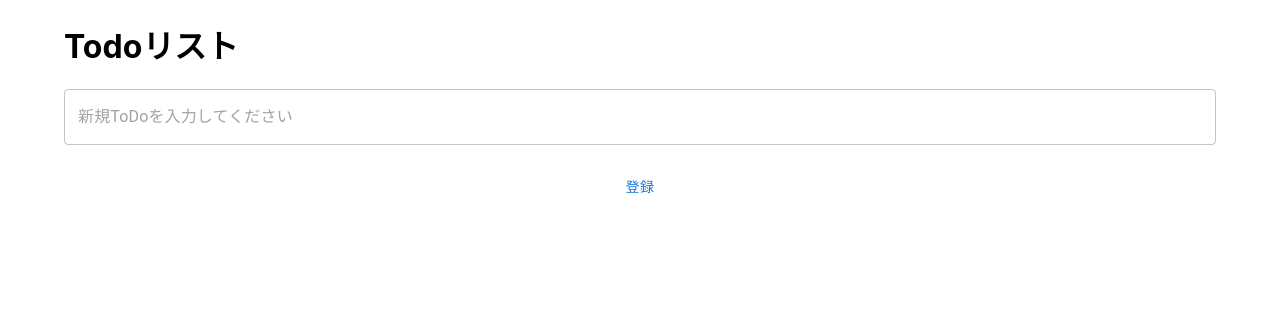
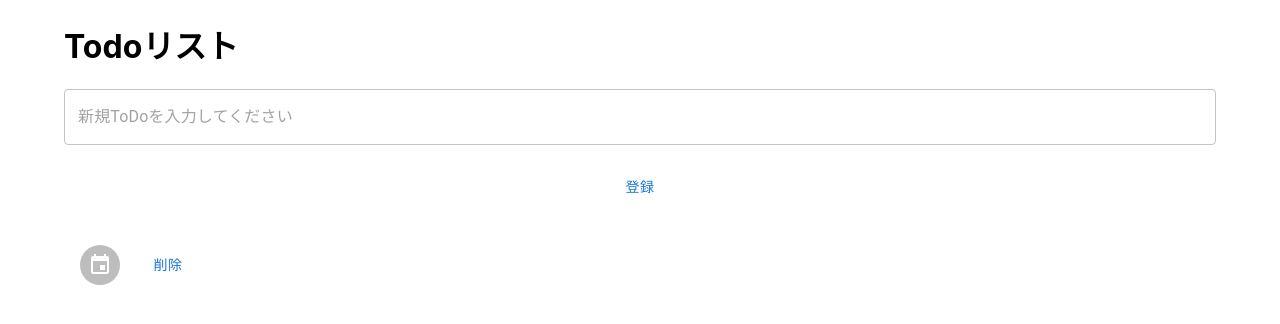
Before and after one commit to lcr3/react-sample, a React (Create React App) app: page / in a window 1280 px wide. Both pictures are taken after a click on the button "登録". Shown: the top 324 px of the page. Built offline with nearby package versions, Linux system fonts and the light colour scheme.

Commit message:
削除追加

```diff
--- a/src/component/ToDoList.tsx
+++ b/src/component/ToDoList.tsx
@@ -1,20 +1,33 @@
 import React from 'react'
 import TodoItem from '@/component/TodoItem'
 import { Todo } from '@/hooks/useTodo'
-import List from '@mui/material/List'
-import ListItem from '@mui/material/ListItem'
+// import List from '@mui/material/List'
+// import ListItem from '@mui/material/ListItem'
+import {
+  Avatar,
+  List,
+  ListItem,
+  ListItemButton,
+  ListItemAvatar,
+} from '@mui/material'
 
 type Props = {
   todos: Todo[]
+  onClick: (index: number) => void
 }
+
 const TodoList: React.FC<Props> = (props) => {
   return (
     <>
       <List>
-        {props.todos.map(({ id, title }) => {
+        {props.todos.map((value, index) => {
           return (
-            <ListItem key={`list_item_${id}`}>
-              <TodoItem title={title} />
+            <ListItem key={`list_item_${value.id}`}>
+              <TodoItem
+                index={index}
+                title={value.title}
+                onClick={props.onClick}
+              />
             </ListItem>
           )
         })}
--- a/src/component/TodoItem.tsx
+++ b/src/component/TodoItem.tsx
@@ -1,15 +1,29 @@
-import React from "react";
+import React from 'react'
+import { Avatar, Button, ListItemAvatar } from '@mui/material'
+import EventIcon from '@mui/icons-material/Event'
 
 type Props = {
-  title: string;
-};
+  index: number
+  title: string
+  onClick: (index: number) => void
+}
 
 const TodoItem: React.FC<Props> = (props) => {
+  const handleDeleteOnClick = () => {
+    props.onClick(props.index)
+  }
+
   return (
     <>
+      <ListItemAvatar>
+        <Avatar>
+          <EventIcon />
+        </Avatar>
+      </ListItemAvatar>
       {props.title}
+      <Button onClick={handleDeleteOnClick}>削除</Button>
     </>
-  );
-};
+  )
+}
 
-export default TodoItem;
+export default TodoItem
--- a/src/component/top.tsx
+++ b/src/component/top.tsx
@@ -5,7 +5,11 @@ import TodoInput from '@/component/Todoinput'
 import { useTodo } from '@/hooks/useTodo'
 
 const Top: React.FC = () => {
-  const { todoState: state, addTodo: add, resetTodo: reset } = useTodo()
+  const { todoState: state, addTodo: add, resetTodo: reset, deleteTodo: deleteTodo } = useTodo()
+
+  const handleDeleteOnClick = (index: number) => {
+    deleteTodo(index)
+  }
 
 return (
     <>
@@ -14,7 +18,7 @@ return (
         <Grid>
           <Stack spacing={3}>
             <TodoInput onClick={add} />
-            <TodoList todos={state.todos} />
+            <TodoList todos={state.todos} onClick={handleDeleteOnClick}/>
           </Stack>
         </Grid>
       </Container>
--- a/src/hooks/useTodo.ts
+++ b/src/hooks/useTodo.ts
@@ -12,6 +12,7 @@ type UseResponse = {
   todoState: TodoState
   addTodo: (title: string) => void
   resetTodo: () => void
+  deleteTodo: (index: number) => void
 }
 export const useTodo: () => UseResponse = () => {
   const defaultTodos: TodoState = {
@@ -33,9 +34,16 @@ export const useTodo: () => UseResponse = () => {
     setTodoState({ todos: [], uniqueId: 1 })
   }
 
+  const deleteTodo = (index: number) => {
+    const todos = todoState.todos
+    todos.splice(index, 1)
+    setTodoState({ todos: todos, uniqueId: 1 })
+  }
+
   return {
     todoState: todoState,
     addTodo: addTodo,
     resetTodo: resetTodo,
+    deleteTodo: deleteTodo,
   }
 }
```
